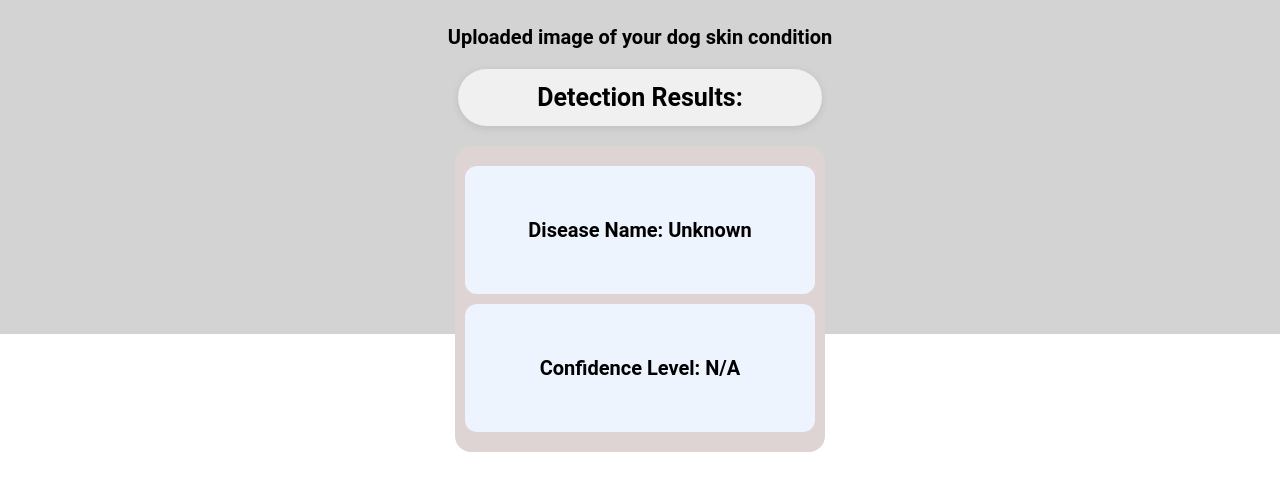
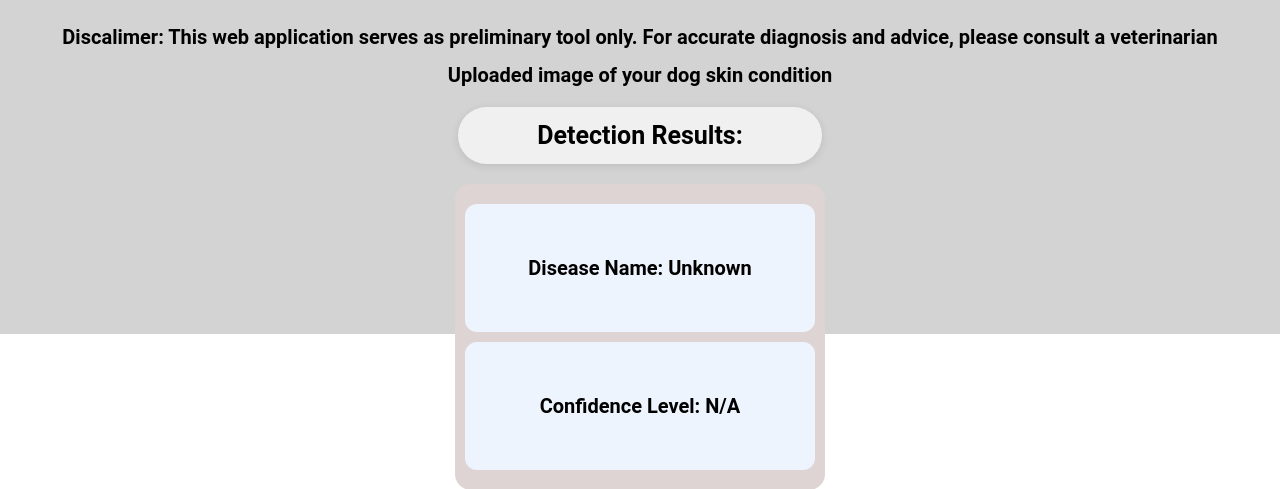
Before and after one commit to shuixian71/fyp2_AI_web_application_dogskindiseasesdetection, a Flask app: page /result in a window 1280 px wide. Shown: the part 78-567 px from the top of the page. Run offline with Flask 3, Linux system fonts and the light colour scheme.

Commit message:
Fix the skin diseases module where last prevention step sink into footer

```diff
--- a/static/style.css
+++ b/static/style.css
@@ -263,7 +263,7 @@ h2, p {
 }
 
 /* reference from website for horizontal scrolling properties */
-.cards_information::-webkit-scrollbar{
+/* .cards_information::-webkit-scrollbar{
   height: 12px;
 }
 
@@ -277,7 +277,7 @@ h2, p {
 }
 .cards_information::-webkit-scrollbar-track {
   background: var(--thumb, #e0e0e0);
-}
+} */
 
 @media (min-width: 700px) {
   .card_information {
@@ -598,7 +598,7 @@ html{
 
 } /*end of css for ringworm page*/
 
-/* css for result page from line 601 until */
+/* css for result page from line 601 until  662*/
 .result_image{
   display: flex;
   justify-content: center;
@@ -686,3 +686,9 @@ html{
   justify-content: right;
   margin-bottom: 40px;
 }
+
+/* css for the title disclaimer in result page */
+.disclaimer{
+  font-style: normal;
+  text-align: center;
+}
--- a/templates/demodicosis.html
+++ b/templates/demodicosis.html
@@ -54,6 +54,7 @@
 </div>
 
 
+<div style="padding-bottom: 35px;">
     <div class="prevention_step_ringworm">
         <div>
         <p>Consult with veterinarian to obtain information about any treatment that may be appropriate for pet  based on the severity
@@ -76,4 +77,5 @@
         </div>
     </div>
 
+    </div>
 {%endblock%}
--- a/templates/dermatitis.html
+++ b/templates/dermatitis.html
@@ -50,6 +50,7 @@
     <p class="prevention_ringworm">Prevention</p>
 </div>
 
+<div style="margin-bottom: 40px;">
     <div class="prevention_step_ringworm">
         <div>
         <p>Reduce exposure of dogs to allergens
@@ -77,5 +78,5 @@
             </p>
         </div>
     </div>
-
+</div>
 {%endblock%}
--- a/templates/fungal_infection.html
+++ b/templates/fungal_infection.html
@@ -60,6 +60,7 @@
     <p class="prevention_ringworm">Prevention</p>
 </div>
 
+<div style="margin-bottom: 40px;">
     <div class="prevention_step_ringworm">
         <div>
         <p>Use the medicated shampoos and dips  to treat the ringworm
@@ -88,5 +89,6 @@
             </p>
         </div>
     </div>
+</div>
 
 {%endblock%}
--- a/templates/result.html
+++ b/templates/result.html
@@ -3,6 +3,10 @@
 {%endblock%}
 
 {% block body%}
+<div>
+    <h1 class="disclaimer">Discalimer: This web application serves as preliminary tool only. For accurate diagnosis and advice, please consult a veterinarian </h1>
+</div>
+
 <div>
     <h1 class="title">Uploaded image of your dog skin condition</h1>
 </div>
--- a/templates/ringworm.html
+++ b/templates/ringworm.html
@@ -55,6 +55,8 @@
     <p class="prevention_ringworm">Prevention</p>
 </div>
 
+
+<div style="padding-bottom: 35px;">
     <div class="prevention_step_ringworm">
         <div>
         <p>Use the medicated shampoos and dips  to treat the ringworm
@@ -83,5 +85,7 @@
             </p>
         </div>
     </div>
+</div>
+
 
 {%endblock%}
```
Also changed, not shown: templates/hypersensitivity.html (+7 -9 lines). Lines whose indentation alone changed are shown as unchanged.
